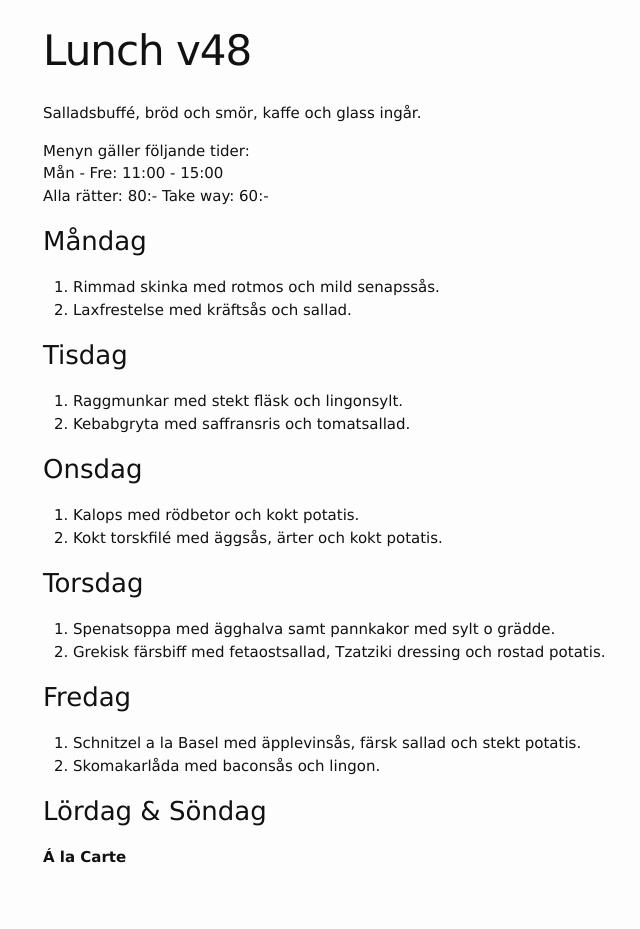
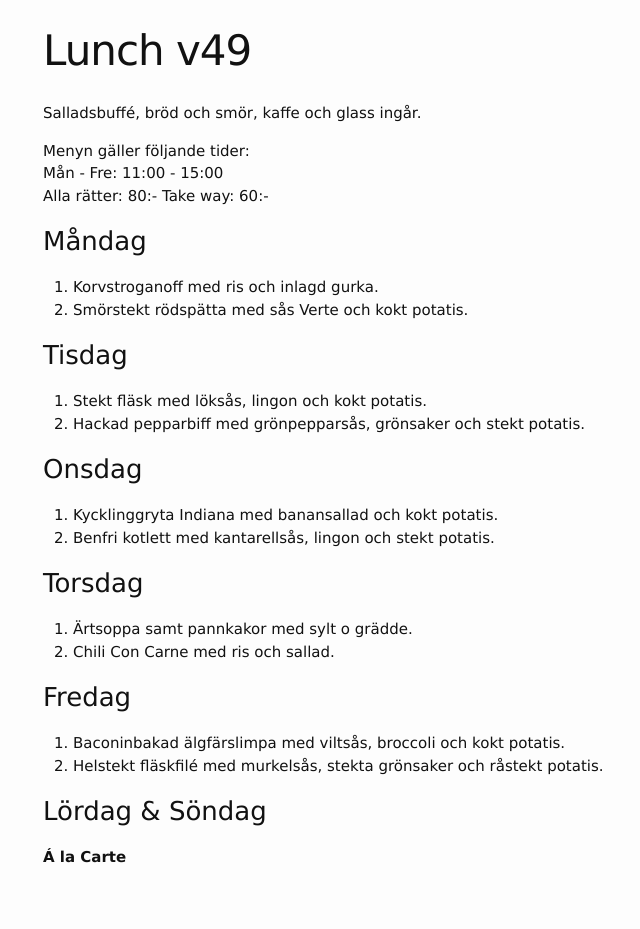
Before and after one commit to FarInn62/farinn62.github.io, a Jekyll site: the page built from lunch.md, in a window 1280 px wide. Shown: the whole page, without its empty margins (227-867 px from the left). Built offline with Jekyll 4.4.1, drawn with Linux system fonts in a browser that asks for light colours.

Commit message:
Update lunch.md

```diff
--- a/lunch.md
+++ b/lunch.md
@@ -1,6 +1,6 @@
 ---
 layout: foodmenu
-title: Lunch v48
+title: Lunch v49
 permalink: /lunch/
 published: true
 ---
@@ -12,29 +12,29 @@ Alla rätter: 80:- Take way: 60:-
 
 ### Måndag
 
-1. Rimmad skinka med rotmos och mild senapssås.
-2. Laxfrestelse med kräftsås och sallad.
+1. Korvstroganoff med ris och inlagd gurka.
+2. Smörstekt rödspätta med sås Verte och kokt potatis.
 
 ### Tisdag
 
-1. Raggmunkar med stekt fläsk och lingonsylt.
-2. Kebabgryta med saffransris och tomatsallad.
+1. Stekt fläsk med löksås, lingon och kokt potatis.
+2. Hackad pepparbiff med grönpepparsås, grönsaker och stekt potatis.
 
 ### Onsdag
 
-1. Kalops med rödbetor och kokt potatis.
-2. Kokt torskfilé med äggsås, ärter och kokt potatis.
+1. Kycklinggryta Indiana med banansallad och kokt potatis.
+2. Benfri kotlett med kantarellsås, lingon och stekt potatis.
 
 ### Torsdag
 
-1. Spenatsoppa med ägghalva samt pannkakor med sylt o grädde.
-2. Grekisk färsbiff med fetaostsallad, Tzatziki dressing och rostad potatis.
+1. Ärtsoppa samt pannkakor med sylt o grädde.
+2. Chili Con Carne med ris och sallad.
 
 
 ### Fredag
 
-1. Schnitzel a la Basel med äpplevinsås, färsk sallad och stekt potatis.
-2. Skomakarlåda med baconsås och lingon.
+1. Baconinbakad älgfärslimpa med viltsås, broccoli och kokt potatis.
+2. Helstekt fläskfilé med murkelsås, stekta grönsaker och råstekt potatis.
 
 
 ### Lördag & Söndag
```
